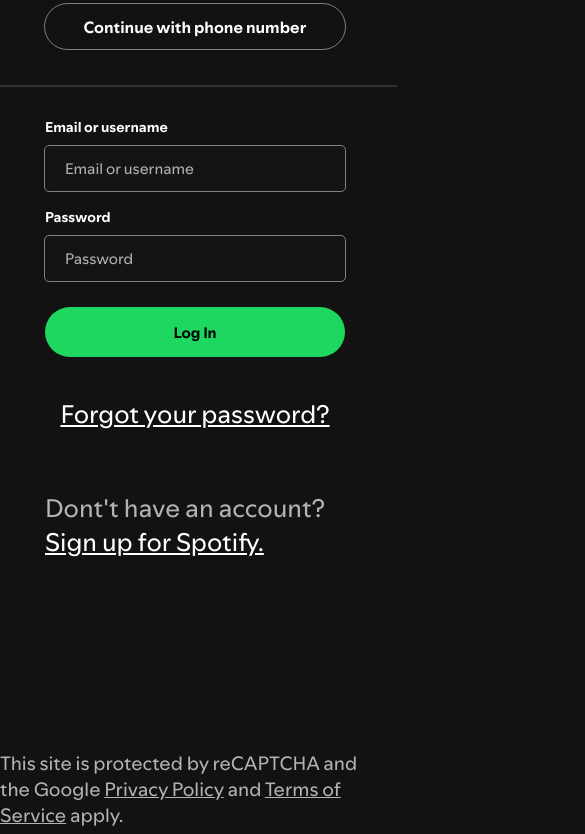
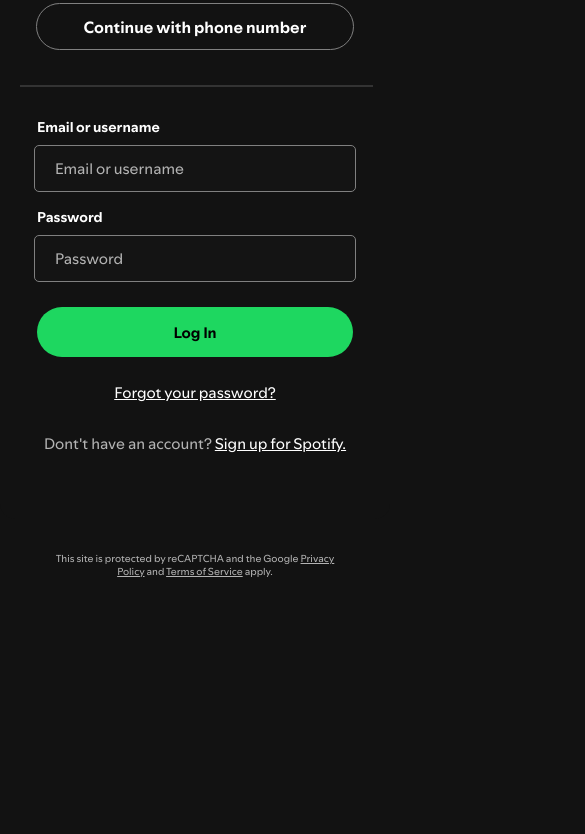
Before and after one commit to Ekojoecovenant/100-Days-of-Code-and-Design, a plain HTML site: page Spotify Sign-In Clone/index.html in a window 390 px wide. Shown: the part 324-1158 px from the top of the page, 585 px wide, since content can reach past the window. After the commit the page ends 935 px from the top, so only its background shows below. Drawn offline with Linux system fonts and the light colour scheme.

Commit message:
Update style.css
Completed and tested the Mobile View for the Sign In. Based on tests taken with the available resources, it's responsive to basic mobile devices.

```diff
--- a/Spotify Sign-In Clone/style.css
+++ b/Spotify Sign-In Clone/style.css
@@ -247,47 +247,56 @@
     color: hsl(0, 0%, 70%);
 }
 
-@media (max-width: 576px) {
+@media (max-width: 768px) {
+
+    html {
+        font-size: 10px;
+    }
+
     body {
         background-color: hsl(0, 0%, 7%);
         padding: 0;
     }
 
-
-
+    .root {
+        padding-top: 50px;
+        padding-bottom: 50px;
+        width: 100%;
+        border-radius: 15px;
+        margin-bottom: 0px;
+    }
 
 
 
     .main {
-        max-width: 400px;
+        max-width: 90%;
     }
 
     .text-title {
         font-weight: 600;
-        font-size: 30px;
+        font-size: 3rem;
     }
 
     .title-space {
-        height: 25px;
+        height: 2.5rem;
     }
 
     .signin {
-        width: 300px;
-        height: 45px;
-        /* left: 10px; */
-        border-radius: 30px;
-        margin: 5px;
+        width: 90%;
+        height: 4.5em;
+        border-radius: 3rem;
+        margin: .5rem;
     }
 
     .continue-signin {
-        padding: 0 20px;
-        font-size: 16px;
+        padding: 0 2rem;
+        font-size: 1.6rem;
         font-weight: 600;
         margin: 0 auto;
     }
 
     .link-space {
-        width: 20px;
+        width: 5%;
     }
 
 
@@ -295,25 +304,25 @@
 
 
     .image {
-        width: 25px;
-        margin: 5px;
-        margin-bottom: 5px;
+        width: 2.5rem;
+        margin: .5rem;
+        margin-bottom: .5rem;
     }
 
     .icon {
-        width: 22px;
-        padding-left: 5px;
-        margin-left: 20px;
+        width: 2.2rem;
+        padding-left: .5rem;
+        margin-left: 2rem;
 
     }
 
     .apple-i {
-        width: 28px;
-        padding: 0 3px;
+        width: 2.8rem;
+        padding: 0 .3rem;
     }
 
     hr {
-        margin: 30px auto;
+        margin: 3rem auto;
     }
 
 
@@ -321,21 +330,21 @@
     /* INPUT FIELDS */
 
     .input-details {
-        width: 300px;
+        width: 90%;
     }
 
     .label {
-        font-size: 14px;
+        font-size: 1.4rem;
     }
 
     .input {
         border: 1px solid hsl(0, 0%, 50%);
-        width: 280px;
-        height: 45px;
+        width: 95%;
+        height: 4.5rem;
         /* left: 20px; */
-        font-size: 15px;
-        padding-left: 20px;
-        margin-bottom: 15px;
+        font-size: 1.5rem;
+        padding-left: 2rem;
+        margin-bottom: 1.5rem;
     }
 
     .input:hover {
@@ -345,38 +354,40 @@
     /* BUTTON */
 
     button {
-        width: 300px;
-        height: 50px;
-        font-size: 15px;
-        margin: 10px 0;
+        width: 100%;
+        height: 5rem;
+        font-size: 1.5rem;
+        margin: 1rem 0;
         border: none;
     }
 
     button:hover {
-        width: 310px;
-        height: 54px;
-        font-size: 17px;
+        width: 104%;
+        height: 5.4rem;
+        font-size: 1.7rem;
         background-color: rgb(30, 238, 103);
-        margin: 8px 0;
+        margin: .8rem 0;
 
     }
 
 
     /* FORGOT PASSWORD AND SIGN UP LINK */
     .text {
-        font-size: 25px;
+        font-size: 1.5rem;
         font-weight: 400;
         color: hsl(0, 0%, 70%);
-        margin: 30px 0;
+        margin: 1.5rem 0;
+        text-align: center;
     }
 
 
     /* FOOTER */
 
     footer {
-        height: 140px;
+        height: 1.2rem;
         background-color: hsl(0, 0%, 7%);
         width: 100%;
+        padding: 4rem 0;
         display: flex;
         flex-direction: column;
         align-items: center;
@@ -384,9 +395,11 @@
     }
 
     .last-text {
-        font-size: 19px;
+        font-size: 1rem;
         font-weight: 400;
         color: hsl(0, 0%, 70%);
+        margin: 0 5rem;
+        text-align: center;
     }
 
     .last-text a {
```
